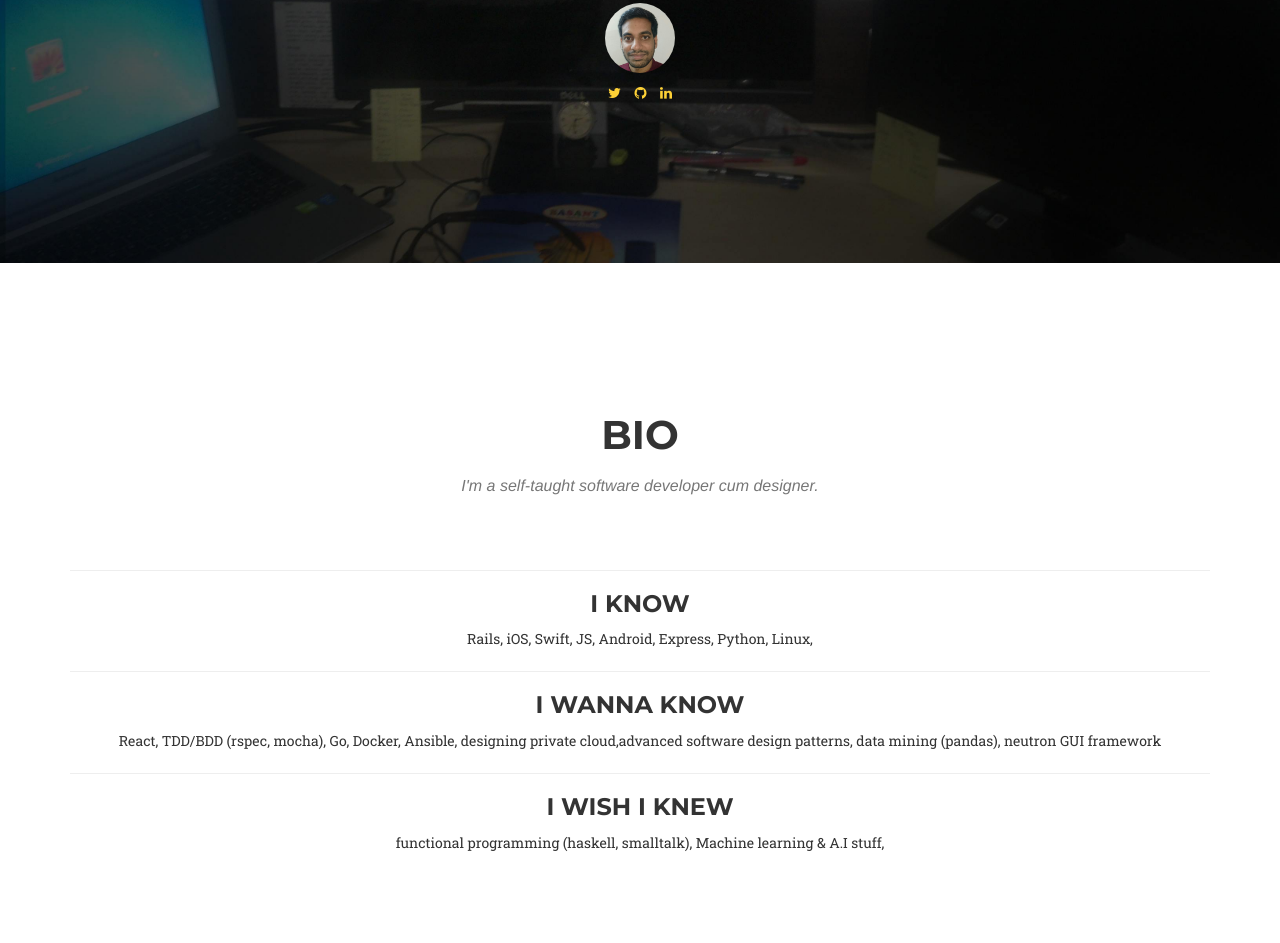
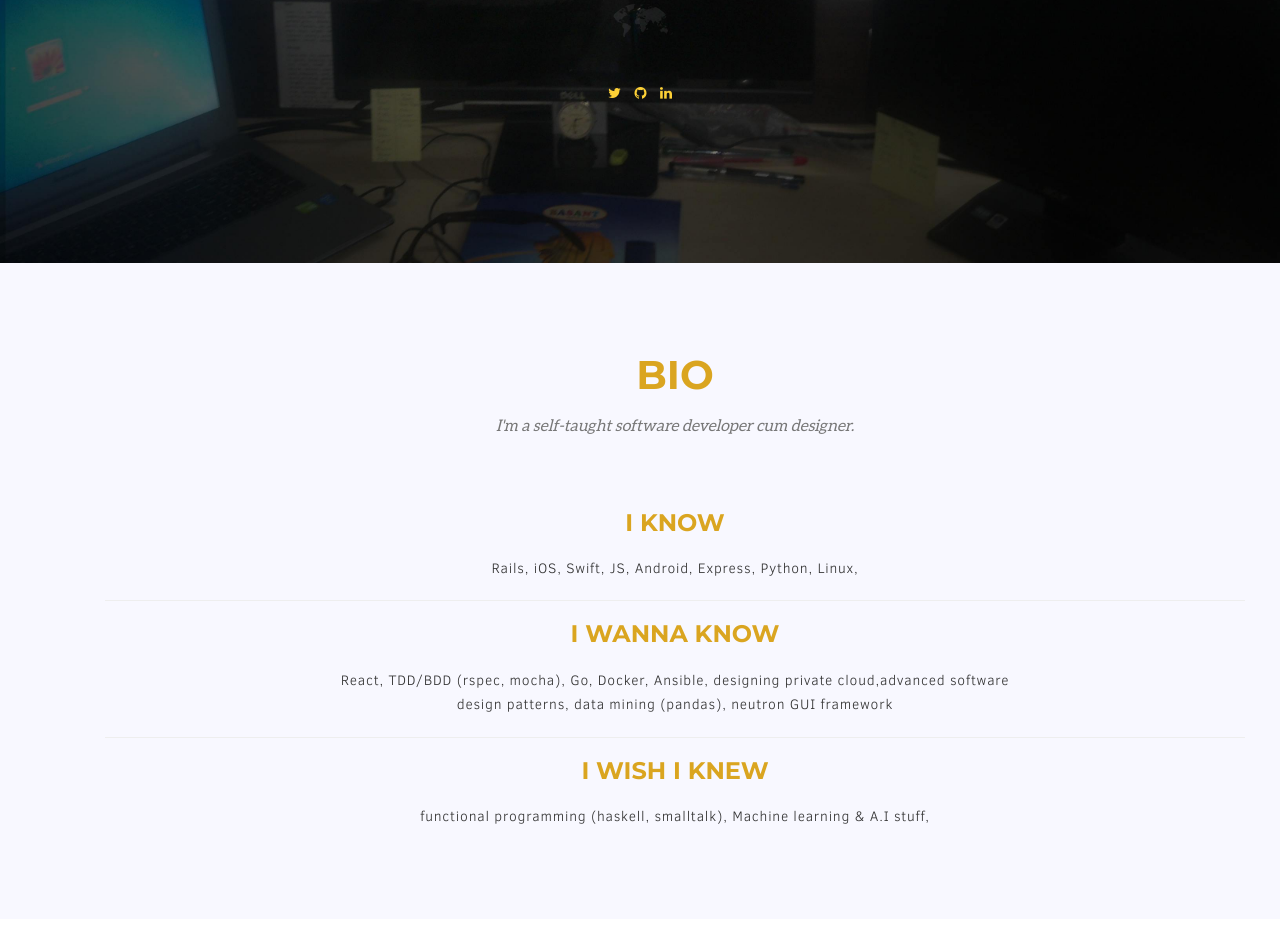
Before and after one commit to arrc/arrc-shadow, a website: page index.html in a window 1280 px wide. Shown: the part 537-1480 px from the top of the page. Drawn offline with nearby package versions, Linux system fonts and the light colour scheme; a web font is replaced by a local one.

Commit message:
finished bio section.

```diff
--- a/index.html
+++ b/index.html
@@ -98,7 +98,7 @@
                 </div>
                 <div class="ar_social_wrapper">
                     <div class="ar_i_avatar_wrapper">
-                        <img src="/img/arrc.jpg" alt="arrC aka Naveen Kumar's profile image.">
+                        <img src="/img/map-image.png" alt="arrC aka Naveen Kumar's profile image.">
                     </div>
                     <div class="ar_i_links">
                         <span class="ar_i_icon ar_i_twitter"><a href="http://twitter.com/arrcoder"><i class="fa fa-twitter"></i></a></span>
@@ -117,20 +117,24 @@
     <!-- 2: Bio section -->
 
 <!--====================================================================================-->
-    <section id="ar_bio">
+    <section id="ar_bio_section">
         <div class="container">
             <div class="row">
                 <div class="col-lg-12 text-center">
-                    <h2 class="section-heading">Bio</h2>
-                    <h3 class="section-subheading text-muted">
+                    <h2 class="section-heading ar_heading">Bio</h2>
+                    <h3 class="section-subheading text-muted ar_subheading">
                         I'm a self-taught software developer cum designer.
                     </h3>
-                    <hr>
+                    <div class="ar_bio_wrapper">
+                        <div class="av_i_wrapper">
                             <h3>I know</h3>
                             <p>Rails, iOS, Swift, JS, Android, Express, Python, Linux, </p>
+                        </div>
                         <hr>
+                        <div class="av_i_wrapper">
                             <h3>I wanna know</h3>
                             <p>React, TDD/BDD (rspec, mocha), Go, Docker, Ansible, designing private cloud,advanced software design patterns, data mining (pandas), neutron GUI framework</p>
+                        </div>
                         <!--
                         <ul>
                             <li>React</li>
@@ -144,8 +148,11 @@
                         </ul>
                         -->
                         <hr>
+                        <div class="av_i_wrapper">
                             <h3>I wish I knew</h3>
                             <p>functional programming (haskell, smalltalk), Machine learning &amp; A.I stuff, </p>
+                        </div>
+                    </div>
                 </div>
             </div>
         </div>
--- a/js/type.js
+++ b/js/type.js
@@ -3,12 +3,12 @@ $(function(){
         strings: [
             "I'm a self-taught coder cum designer.",
             "You know what? ^1000 I love coding.",
-            "I've watched <em>Narcos</em> more than thrice.",
+            "I've watched 'Narcos' more than thrice.",
             "I mostly listen to tropical house, reggae &amp; tsfh.",
             "I use linux for development.",
             "I use mac for prototyping.",
             "I am a web developer.",
-            "I have a decent web design skill.",
+            "I have a pretty decent web designing skill.",
             "I make iPhone applications in swift.",
             "I've worked on MEAN stack, Rails, iOS &amp; Android.",
             "I love javascript and swift.",
--- a/scss/app.scss
+++ b/scss/app.scss
@@ -6,6 +6,7 @@
 @import "global/colors";
 @import "global/type";
 @import "global/form";
+@import "global/general";
 
 // HOME
 @import "home/navbar";
--- a/scss/global/_fonts.scss
+++ b/scss/global/_fonts.scss
@@ -6,6 +6,16 @@
 @font-face {
     font-family: 'aleo-light';
     src: url('../../fonts/aleofont/ttf/aleo-light-webfont.ttf') format('truetype');
+}
+
+@font-face {
+    font-family: 'clearsans';
+    src: url('../../fonts/clearsans/ttf/ClearSans-Regular.ttf') format('truetype');
+}
+
+@font-face {
+    font-family: 'clearsans-light';
+    src: url('../../fonts/clearsans/ttf/ClearSans-Light.ttf') format('truetype');
 }
 
 @font-face {
--- /dev/null
+++ b/scss/global/_general.scss
@@ -0,0 +1,24 @@
+section {
+    padding: 40px;
+//    margin: 40px 0;
+    h2.section-heading {
+        font-size: 40px;
+        margin-top: 0;
+        margin-bottom: 15px;
+    }
+    h3.section-subheading {
+        font-size: 16px;
+        @include serif-font;
+        text-transform: none;
+        font-style: italic;
+        font-weight: 400;
+        margin-bottom: 75px;
+    }
+}
+
+@media(min-width:768px) {
+    section {
+        padding: 90px;
+//        margin: 90px 0;
+    }
+}
--- a/scss/global/_type.scss
+++ b/scss/global/_type.scss
@@ -0,0 +1,16 @@
+p {
+    font-family: 'clearsans-light';
+    letter-spacing: 0.6pt;
+
+}
+.ar_heading, h3, h2 {
+//    font-family: 'clearsans' !important;
+//    letter-spacing: 1pt;
+    margin: 20px;
+    color: goldenrod;
+}
+
+.ar_subheading {
+    font-family: 'aleo' !important;
+    font-style: italic;
+}
--- a/scss/home/_bio.scss
+++ b/scss/home/_bio.scss
@@ -0,0 +1,13 @@
+#ar_bio_section {
+    background-color: ghostwhite;
+}
+
+.ar_bio_wrapper {
+
+    margin-top: 20px;
+
+    p {
+    margin: 0 auto;
+        width: 60%;
+    }
+}
```
Also changed, not shown: css/app.css, css/app.min.css. Lines whose indentation alone changed are shown as unchanged.
